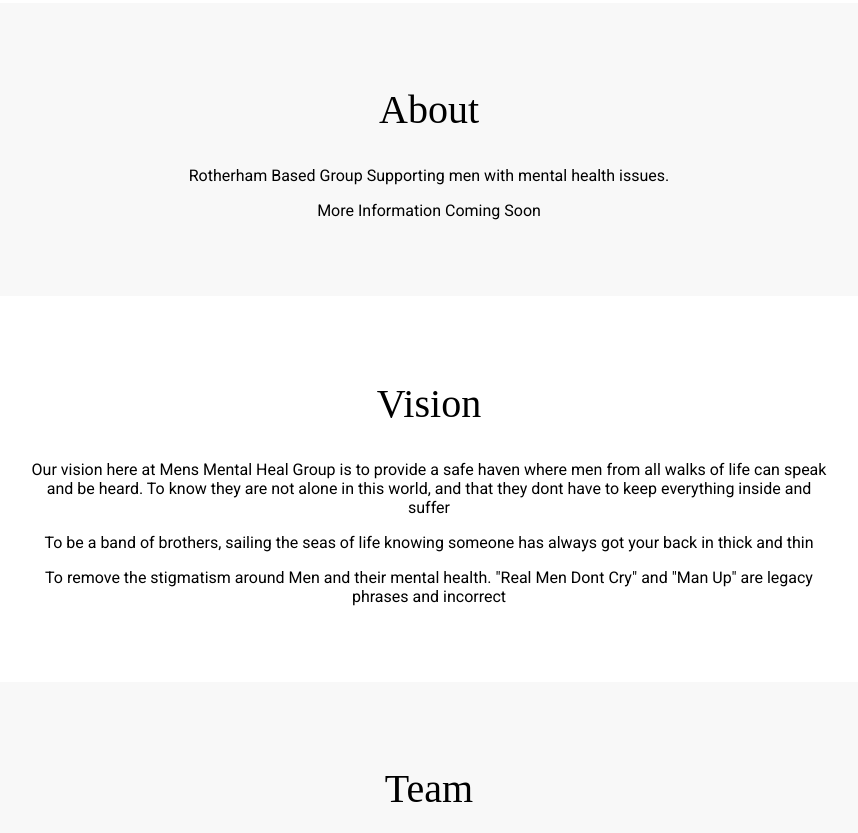
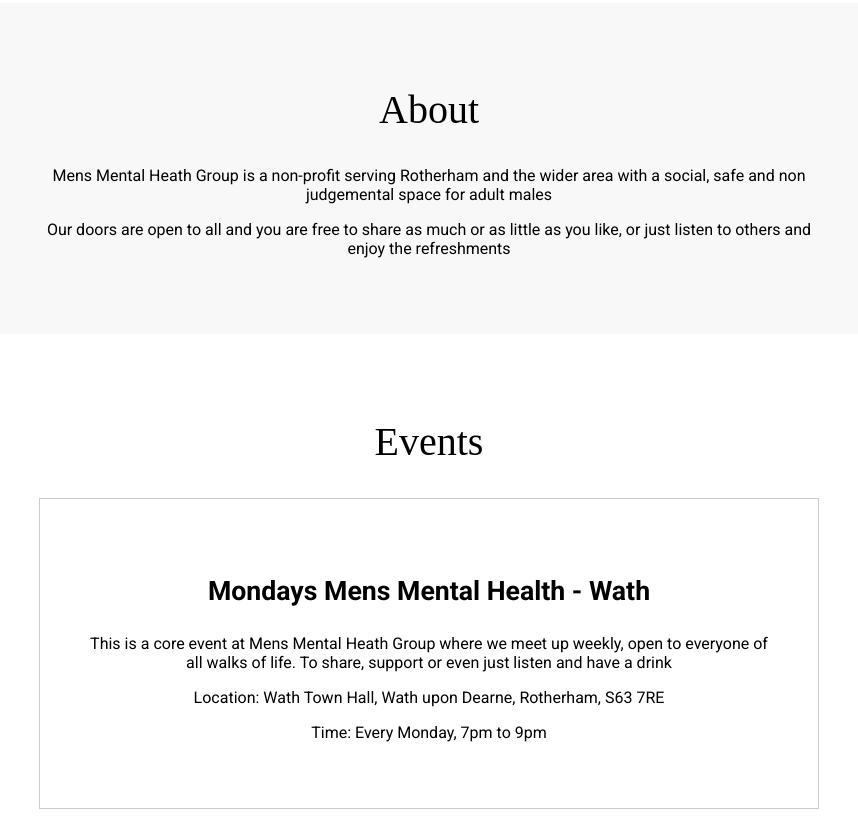
Before and after one commit to christopher-paul-shaw/mmhg-splash, a plain HTML site: page index.html in a window 1280 px wide. Shown: the part 627-1460 px from the top of the page, without its empty margins (211-1069 px from the left). Drawn offline with Linux system fonts and the light colour scheme; a web font is replaced by a local one.

Commit message:
Reduce unused info

```diff
--- a/index.html
+++ b/index.html
@@ -13,8 +13,8 @@
       <ul>
         <li><a href="#home">Home</a></li>
         <li><a href="#about">About</a></li>
-        <li><a href="#values">Vision</a></li>
-         <li><a href="#team">Team</a></li>
+        <!-- <li><a href="#values">Vision</a></li> -->
+         <!-- <li><a href="#team">Team</a></li> -->
         <li><a href="#events">Events</a></li>
         <li><a href="#contact">Contact</a></li>
       </ul>
@@ -29,10 +29,11 @@
     <div class="section" id="about">
         <div class="box">
           <h2>About</h2>
-          <p>Rotherham Based Group Supporting men with mental health issues.</p><p>More Information Coming Soon</p>
+          <p>Mens Mental Heath Group is a non-profit serving Rotherham and the wider area with a social, safe and non judgemental space for adult males</p>
+          <p>Our doors are open to all and you are free to share as much or as little as you like, or just listen to others and enjoy the refreshments</p>
         </div>
     </div>
-
+    <!--
      <div class="section" id="values">
         <div class="box">
           <h2>Vision</h2>
@@ -43,7 +44,8 @@
  and "Man Up" are legacy phrases and incorrect</div>
 
     </div>
-
+    -->
+ <!--
     <div class="section" id="team">
         <div class="box">
           <h2>Team</h2>
@@ -64,7 +66,7 @@ MEMBER 3
         </div>
     </div>
 
-
+ -->
 
       <div class="section">
         <div class="box"  id="events">
@@ -72,8 +74,8 @@ MEMBER 3
           <div class="card">
             <p class="title">Mondays Mens Mental Health - Wath</p>
             <p>This is a core event at Mens Mental Heath Group where we meet up weekly, open to everyone of all walks of life. To share, support or even just listen and have a drink</p>
-            <p>Location currently changes weekly</p>
-            <p>Refreshments Provided</p>
+            <p>Location: Wath Town Hall, Wath upon Dearne, Rotherham, S63 7RE</p>
+            <p>Time: Every Monday, 7pm to 9pm</p>
           </div>
         </div>
     </div>
```
